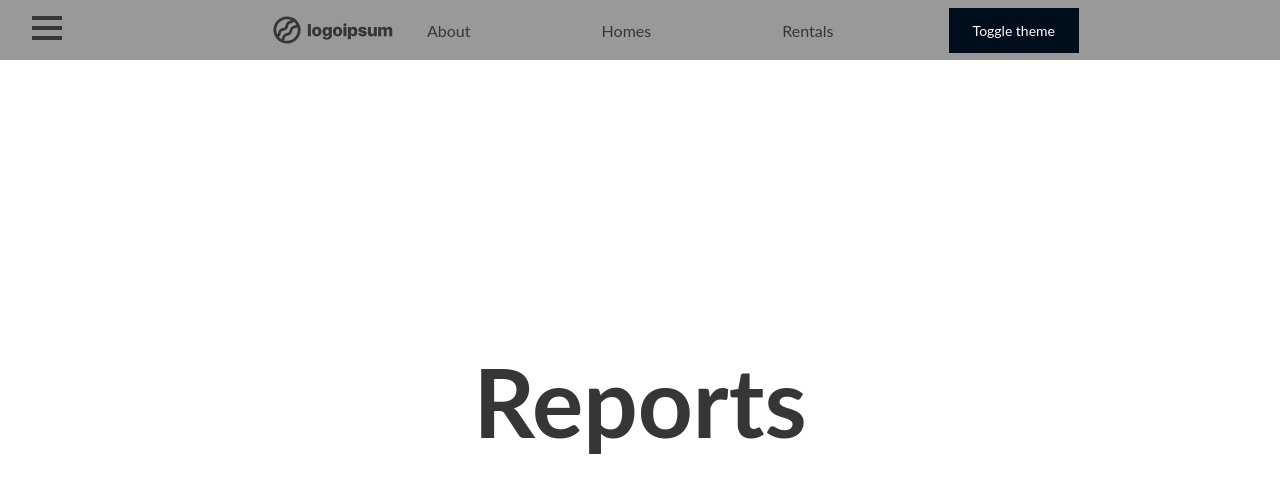
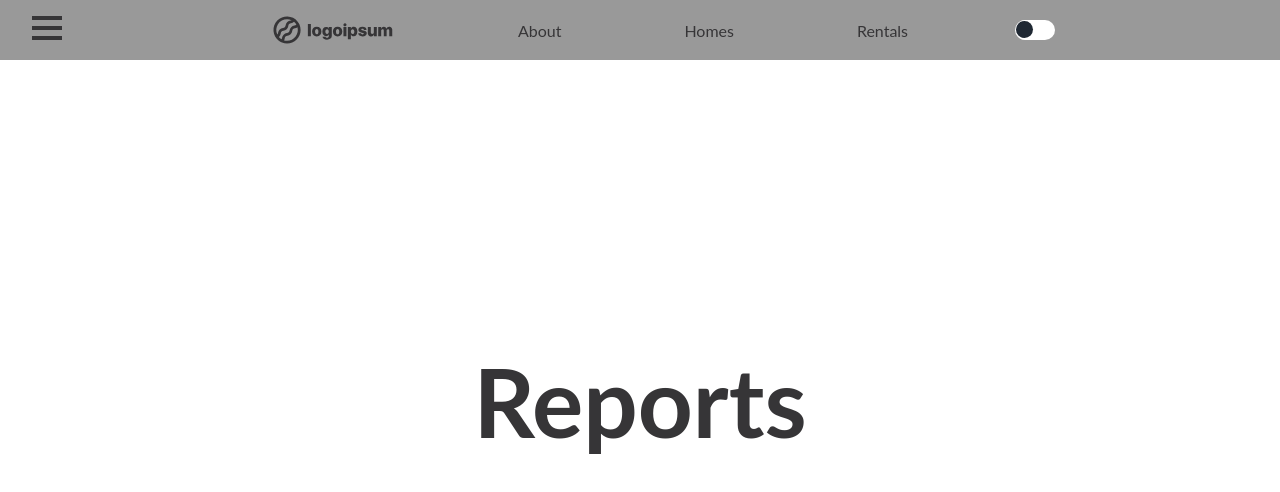
Before and after one commit to icediver/components-library, a React (Create React App) app: page /reports in a window 1280 px wide. Shown: the top 492 px of the page. Built offline with nearby package versions, Linux system fonts and the light colour scheme.

Commit message:
added glow buttons band toggle checkbox

```diff
--- a/src/App.js
+++ b/src/App.js
@@ -15,13 +15,13 @@ const App = () => {
   const [theme, themeToggler] = useDarkMode();
 
   const themeMode = theme === 'light' ? lightTheme : darkTheme;
-
+  const checked = theme === 'light' ? true : false;
   return (
     <ThemeProvider theme={themeMode}>
       <>
         <GlobalStyles />
         <div className="App">
-          <Navbar toggleTheme={themeToggler} />
+          <Navbar toggleTheme={themeToggler} checked={checked}/>
           {/* <Sidebar toggleTheme={themeToggler}/> */}
 
           <Routes>
--- /dev/null
+++ b/src/components/butttons/Button3.jsx
@@ -0,0 +1,105 @@
+import React from 'react';
+import styled from 'styled-components';
+
+const Button3 = () => {
+  return (
+    <>
+      <Container>
+        <GlowBtn>
+          <span>Button</span>
+        </GlowBtn>
+        <GlowBtn>
+          <span>Button</span>
+        </GlowBtn>
+      </Container>
+    </>
+  );
+};
+
+export default Button3;
+
+const Container = styled.div`
+  display: flex;
+  justify-content: center;
+  align-items: center;
+  flex-direction: column;
+`;
+
+const GlowBtn = styled.div`
+
+    position: relative;
+    width: 180px;
+    height: 60px;
+    display: inline-block;
+    background: #fff;
+    margin: 20px;
+    user-select: none;
+    cursor: pointer;
+
+    &:before,
+    &:after {
+      content: '';
+      position: absolute;
+      inset: 0;
+      background: #f00;
+      transition: 0.5s;
+    }
+
+    &:before,
+    &:after {
+      background: linear-gradient(
+        45deg,
+        #00ccff,
+        #0e1538,
+        #d400d4
+      );
+    }
+    &:nth-child(2):before,
+    &:nth-child(2):after {
+    background: linear-gradient(
+      45deg,
+      #ff075b,
+      #0e1538,
+      #0e1538,
+      #1aff22
+      );
+    }
+
+    &:hover:before {
+      inset: -1px;
+    }
+    &:hover:after {
+      inset: -1px;
+      filter: blur(10px);
+    }
+    & span {
+      position: absolute;
+      top: 0;
+      left: 0;
+      width: 100%;
+      height: 100%;
+      display: inline-block;
+      background: #1F2833;
+      /* background: #0e1538; */
+      z-index: 10;
+      display: flex;
+      justify-content: center;
+      align-items: center;
+      font-size: 20px;
+      text-transform: uppercase;
+      letter-spacing: 2px;
+      color: #fff;
+      border: 1px solid #040a29;
+      overflow: hidden;
+    }
+    & span:before {
+      content: '';
+      position: absolute;
+      top: 0;
+      left: -50%;
+      width: 100%;
+      height: 100%;
+      background: rgba(255,255,255, 0.02);
+      transform: skew(25deg);
+    }
+`;
--- /dev/null
+++ b/src/components/chekboxes/CheckBox1.jsx
@@ -0,0 +1,66 @@
+import React from 'react';
+import styled from 'styled-components';
+
+
+const CheckBox1 = ({toggleTheme, checked}) => {
+  return (
+    <CheckBox>
+      <input type="checkbox" checked={checked} onChange={toggleTheme}/>
+      <span></span>
+    </CheckBox>
+  )
+}
+
+export default CheckBox1;
+const CheckBox = styled.label`
+  input[type="checkbox"] {
+    -webkit-appearance: none;
+    visibility: hidden;
+    display: none;
+  }
+  span {
+    position: relative;
+    display: block;
+    width: 40px;
+    height: 20px;
+    background: #092c3e;
+    cursor: pointer;
+    border-radius: 20px;
+    overflow: hidden;
+    transition: ease-in 0.5s;
+    &:before {
+      content: '';
+      position: absolute;
+      top: 3px;
+      left: 3px;
+      /* background: #fff; */
+      background: ${({theme}) => theme.text};
+      width: 15px;
+      height: 15px;
+      border-radius: 50%;
+      transition: 0.5s;
+    }
+    &:after {
+      content: '';
+      position: absolute;
+      top: 1px;
+      left: 1px;
+      background: #1F2833;
+      width: 17px;
+      height: 17px;
+      border-radius: 50%;
+      transition: 0.5s;
+      transform: translateX(50px);
+    }
+  }
+  input[type="checkbox"]:checked ~ span {
+    background: #fff;
+    /* box-shadow: 0 0 0 100vw; */
+  }
+  input[type="checkbox"]:checked ~ span:before {
+    transform: translateX(-50px);
+  }
+  input[type="checkbox"]:checked ~ span:after {
+    transform: translateX(0px);
+  }
+`;
--- a/src/components/hero/Hero.js
+++ b/src/components/hero/Hero.js
@@ -79,6 +79,10 @@ const HeroSection = styled.section`
   max-height: 1100px;
   position: relative;
   overflow: hidden;
+  @media screen and (max-width: 900px) {
+    height: 85vh;
+
+  }
 `;
 const HeroWrapper = styled.div`
   width: 100%;
--- a/src/components/navnbar/Navbar.js
+++ b/src/components/navnbar/Navbar.js
@@ -8,8 +8,9 @@ import Dropdown from './Dropdown';
 import { GlobalStyles } from '../../styles/Globalstyle';
 import Sidebar from './SideBar/Sidebar';
 import {ReactComponent as Logotype} from '../../assets/svg/logoipsum-logo-7.svg'
+import CheckBox1 from '../chekboxes/CheckBox1';
 
-const Navbar = ({ toggleTheme }) => {
+const Navbar = ({ toggleTheme, checked }) => {
   const [isOpen, setIsOpen] = useState(false);
   const toggle = () => setIsOpen(!isOpen);
 
@@ -18,23 +19,24 @@ const Navbar = ({ toggleTheme }) => {
     <Nav>
       <Sidebar />
       <Container>
-        <Logo to="/">
-          <Logotype className='logo'/>
-        </Logo>
         {/* <MenuBars /> */}
         <GlobalStyles hidden={isOpen} />
         <NavMenu>
+        <Logo to="/">
+          <Logotype/>
+        </Logo>
           {menuData.map((item, index) => (
             <NavMenuLinks to={item.link} key={index}>
               {item.title}
             </NavMenuLinks>
           ))
           }
-          <NavBtn>
-          <Button onClick={toggleTheme} primary="true">
-            Toggle theme
-          </Button>
-        </NavBtn>
+          <CheckBox1 toggleTheme={toggleTheme} checked={checked}/>
+          {/* <NavBtn>
+            <Button onClick={toggleTheme} primary="true">
+              Toggle theme
+            </Button>
+          </NavBtn> */}
         </NavMenu>
 
         <Dropdown isOpen={isOpen} toggle={toggle} />
@@ -59,6 +61,7 @@ const Nav = styled.nav`
   background: rgba(0, 0, 0, 0.4);
   @media screen and (max-width: 900px) {
     justify-content: space-between;
+
   }
 `;
 const Container = styled.div`
@@ -104,13 +107,14 @@ const NavMenu = styled.div`
   justify-content: space-between;
   align-items: center;
   margin-right: -48px;
-  @media screen and (max-width: 900px) {
-    display: none;
-  }
+
 `;
 
 const NavMenuLinks = styled(Link)`
   ${NavLink}
+  @media screen and (max-width: 900px) {
+    display: none;
+  }
 `;
 const NavBtn = styled.div`
   display: flex;
--- a/src/components/navnbar/SideBar/Sidebar.jsx
+++ b/src/components/navnbar/SideBar/Sidebar.jsx
@@ -9,19 +9,22 @@ const Sidebar = () => {
   const [open, setOpen] = useState(false);
   const ref = useRef();
   useOnClickOutside(ref, () => {
-    setOpen(false)
+    setOpen(false);
   });
 
   return (
     <>
       <LeftBurgerButton>
-        <BurgerButton className="hhh" isOpen={open} onClick={() => {
-        setOpen(!open)
-        }}/>
+        <BurgerButton
+          isOpen={open}
+          onClick={() => {
+            setOpen(!open);
+          }}
+        />
       </LeftBurgerButton>
 
       <SidebarNav sidebar={open} ref={ref}>
-        <SidebarWrap >
+        <SidebarWrap>
           {SidebarData.map((item, index) => {
             return <SubMenu sidebar={open} item={item} key={index} />;
           })}
@@ -33,7 +36,6 @@ const Sidebar = () => {
 
 export default Sidebar;
 // Hook
-
 
 const SidebarNav = styled.nav`
   /* margin-top: 60px; */
@@ -54,6 +56,4 @@ const SidebarNav = styled.nav`
 const SidebarWrap = styled.div`
   width: 100%;
 `;
-const LeftBurgerButton = styled.div`
-
-`;
+const LeftBurgerButton = styled.div``;
--- a/src/pages/Reports.jsx
+++ b/src/pages/Reports.jsx
@@ -1,4 +1,5 @@
 import React from 'react';
+import Button3 from '../components/butttons/Button3';
 
 export const Reports = () => {
   return (
@@ -10,7 +11,8 @@ export const Reports = () => {
 export const ReportsOne = () => {
   return (
     <div className='reports'>
-      <h1>Reports/reports1</h1>
+
+      <Button3/>
     </div>
   )
 };
```
